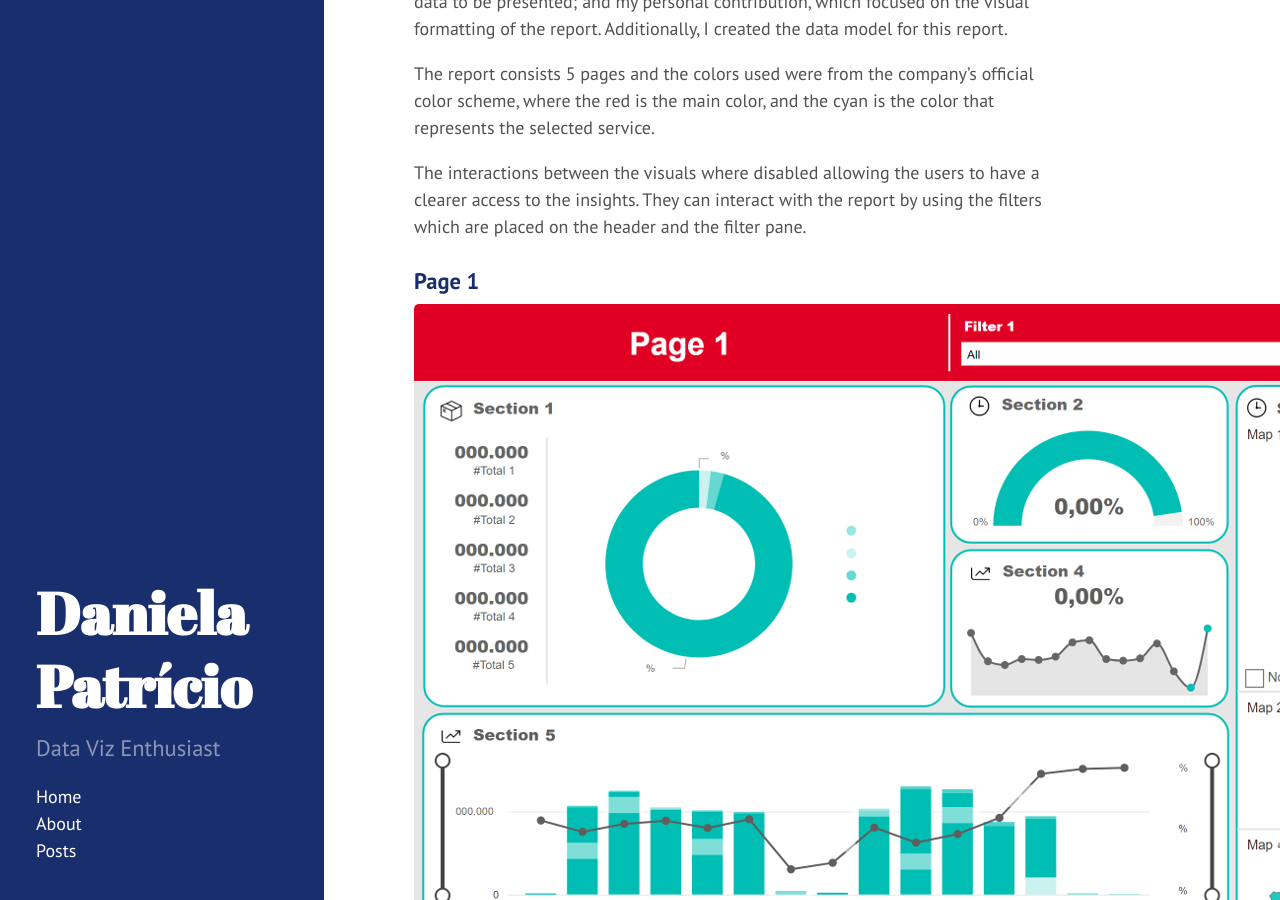
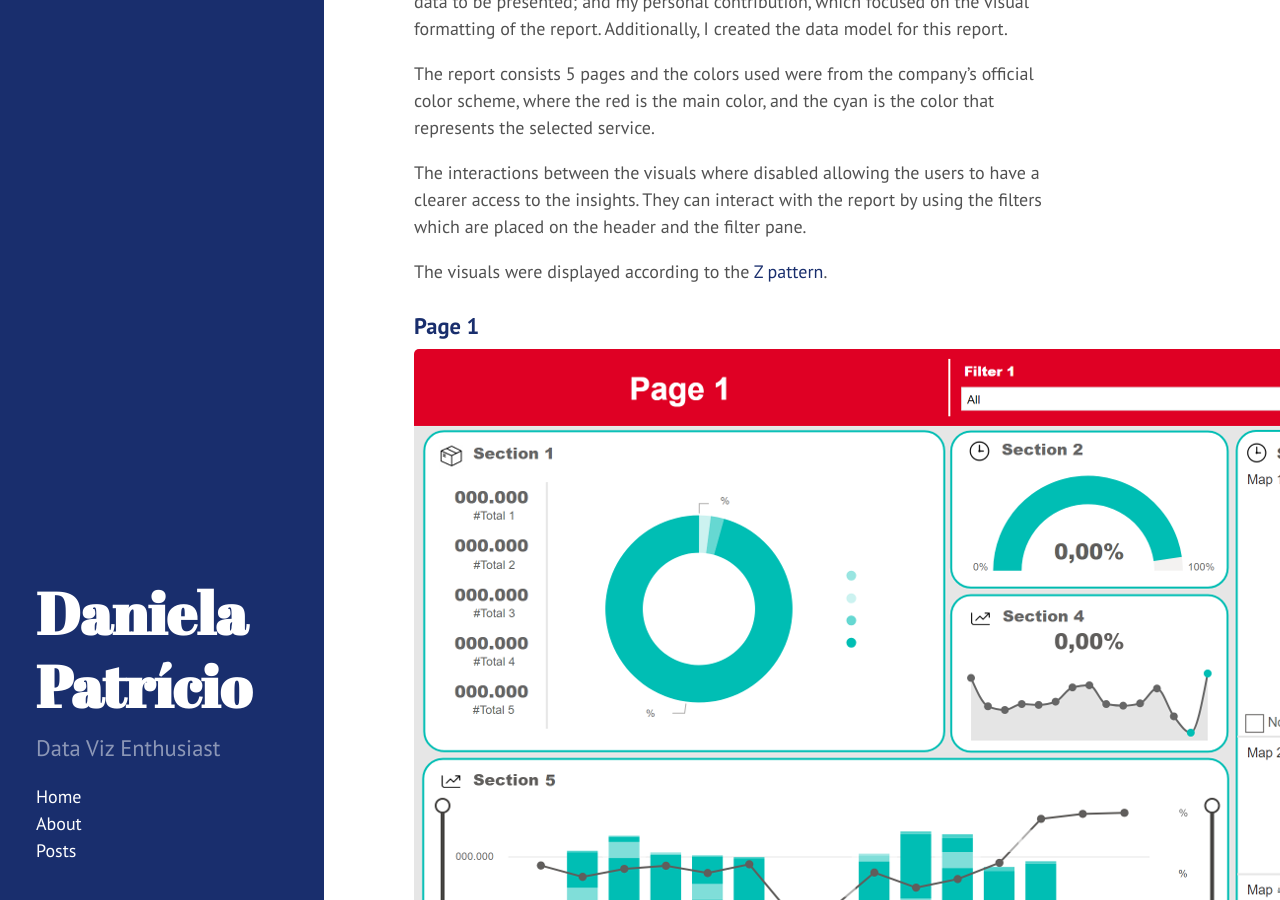
Before and after one commit to DanielaPatricio/DanielaPatricio.github.io, a Jekyll site: the page built from _posts/2024-07-30-project-1.md, in a window 1280 px wide and 900 px high, scrolled down 370 px. Built offline with Jekyll 4.4.1, drawn with Linux system fonts in a browser that asks for light colours.

Commit message:
Update 2024-07-30-project-1.md
updated project 1 post

```diff
--- a/_posts/2024-07-30-project-1.md
+++ b/_posts/2024-07-30-project-1.md
@@ -16,6 +16,8 @@ The final layout was the result of collaboration among the team, who worked on t
 The report consists 5 pages and the colors used were from the company's official color scheme, where the red is the main color, and the cyan is the color that represents the selected service.
 
 The interactions between the visuals where disabled allowing the users to have a clearer access to the insights. They can interact with the report by using the filters which are placed on the header and the filter pane.
+
+The visuals were displayed according to the [Z pattern](https://yingdesign.medium.com/be-a-designer-who-can-also-help-with-writing-copy-2f4ea02a5646).
 
 ### Page 1
 
```
